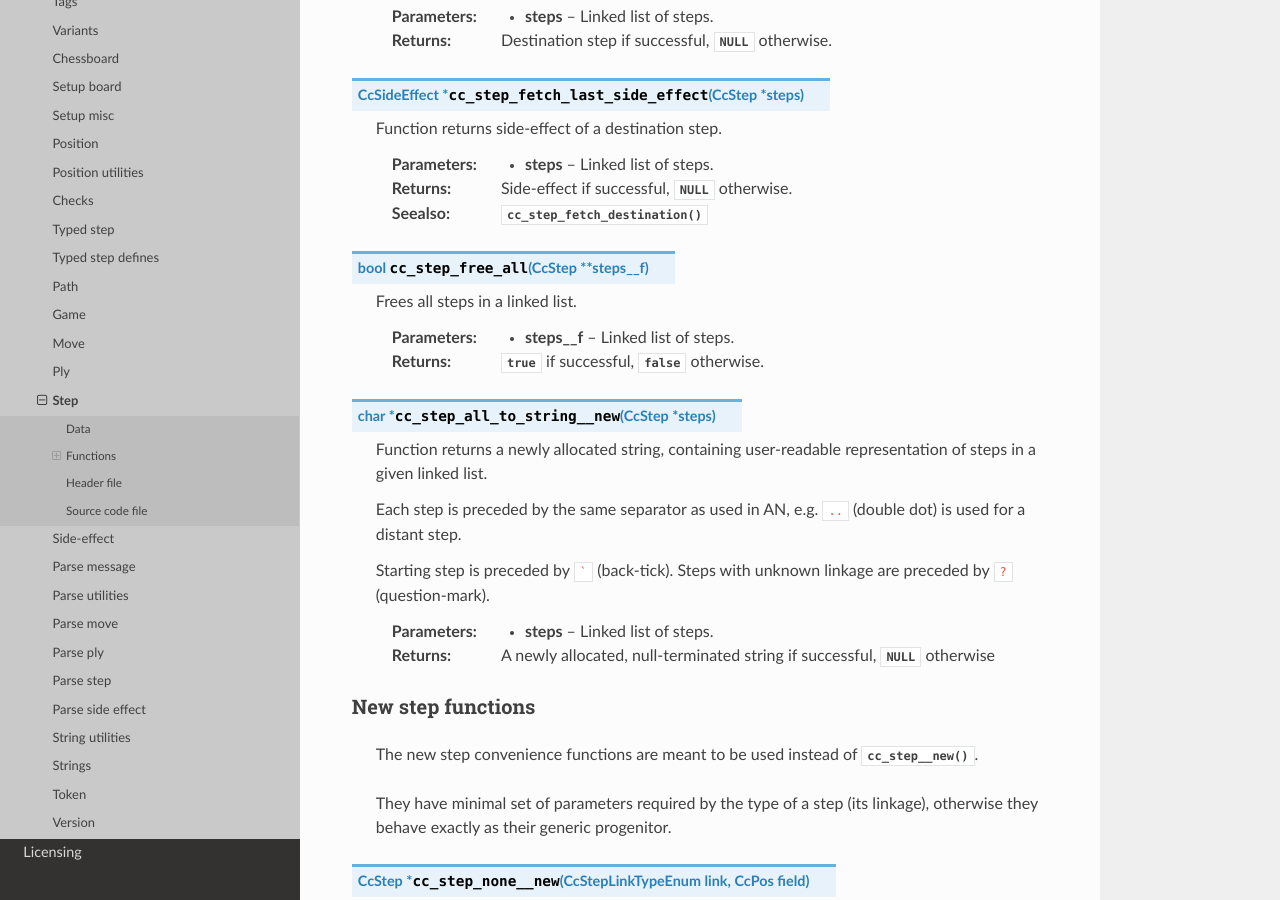
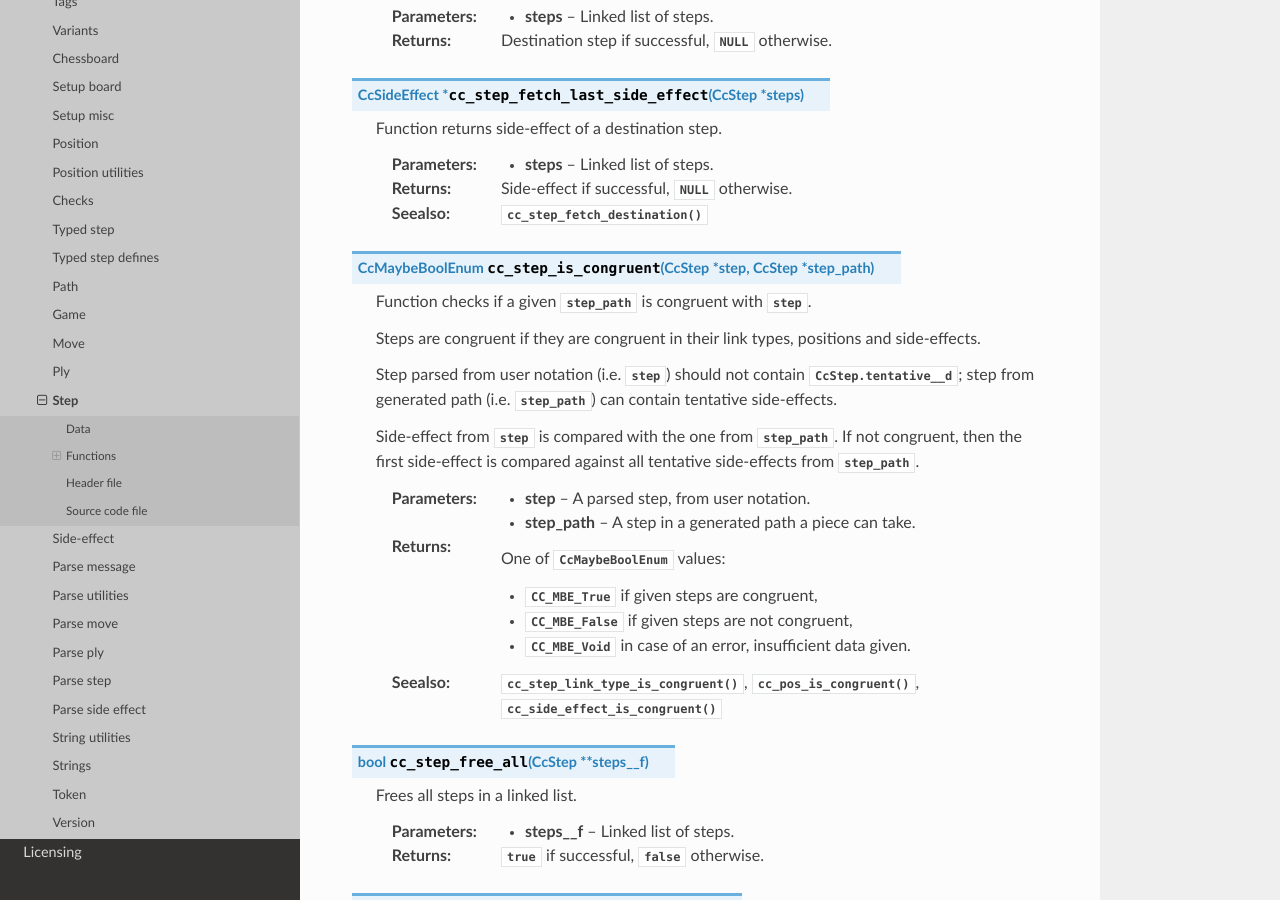
Before and after one commit to mmlacak/crochess, a Sphinx documentation site: the page built from docs/source/libcc/ccstep.rst, in a window 1280 px wide and 900 px high, scrolled down 5566 px. Built offline with Sphinx 7.4.7 and the Read the Docs theme 3.1.0, drawn with Linux system fonts in a browser that asks for light colours.

Commit message:
Docs for cc_step_is_congruent().

```diff
--- a/docs/source/conf.py
+++ b/docs/source/conf.py
@@ -26,10 +26,10 @@ copyright = '2021, Mario Mlačak'
 author = 'Mario Mlačak'
 
 # The short X.Y version
-version = "0.0.1.434:1613+20260123.010544"   # docs-new-lib-short-version-major-minor-feature-commit+meta~breaks-place-marker
+version = "0.0.1.435:1614+20260123.050320"   # docs-new-lib-short-version-major-minor-feature-commit+meta~breaks-place-marker
 
 # The full version, including alpha/beta/rc tags
-release = "0.0.1.434:1613+20260123.010544"   # docs-new-lib-full-version-major-minor-feature-commit+meta~breaks-place-marker
+release = "0.0.1.435:1614+20260123.050320"   # docs-new-lib-full-version-major-minor-feature-commit+meta~breaks-place-marker
 
 
 # -- General configuration ---------------------------------------------------
--- a/docs/source/libcc/ccstep.rst
+++ b/docs/source/libcc/ccstep.rst
@@ -279,6 +279,32 @@ Functions
     :returns: Side-effect if successful, :c:data:`NULL` otherwise.
     :seealso: :c:func:`cc_step_fetch_destination()`
 
+.. c:function:: CcMaybeBoolEnum cc_step_is_congruent( CcStep * step, CcStep * step_path )
+
+    Function checks if a given :c:var:`step_path` is congruent with :c:var:`step`.
+
+    Steps are congruent if they are congruent in their link types, positions and
+    side-effects.
+
+    Step parsed from user notation (i.e. :c:var:`step`) should not contain
+    :c:member:`CcStep.tentative__d`; step from generated path (i.e. :c:var:`step_path`)
+    can contain tentative side-effects.
+
+    Side-effect from :c:var:`step` is compared with the one from :c:var:`step_path`.
+    If not congruent, then the first side-effect is compared against all tentative
+    side-effects from :c:var:`step_path`.
+
+    :param step: A parsed step, from user notation.
+    :param step_path: A step in a generated path a piece can take.
+    :returns: One of :c:enum:`CcMaybeBoolEnum` values:
+
+        * :c:enumerator:`CC_MBE_True` if given steps are congruent,
+        * :c:enumerator:`CC_MBE_False` if given steps are not congruent,
+        * :c:enumerator:`CC_MBE_Void` in case of an error, insufficient data given.
+
+    :seealso: :c:func:`cc_step_link_type_is_congruent()`, :c:func:`cc_pos_is_congruent()`,
+        :c:func:`cc_side_effect_is_congruent()`
+
 .. c:function:: bool cc_step_free_all( CcStep ** steps__f )
 
     Frees all steps in a linked list.
```
Also changed, not shown: 1 other file.
